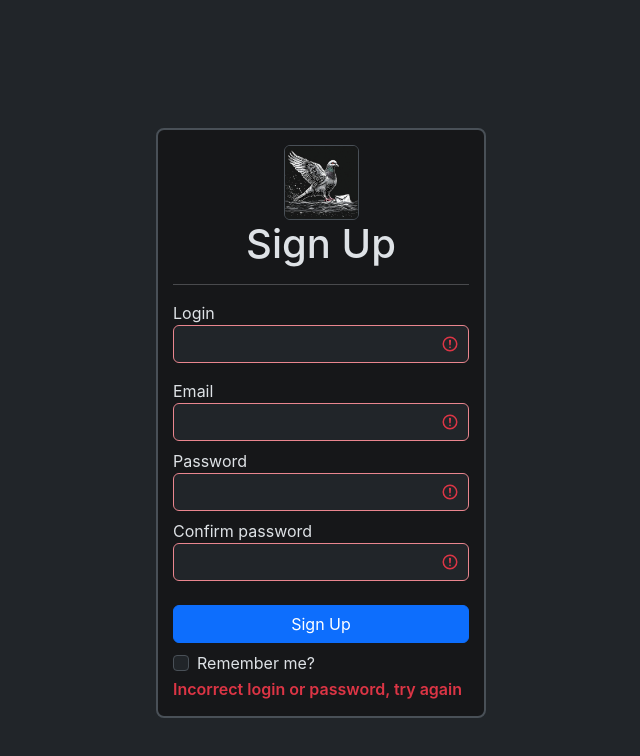
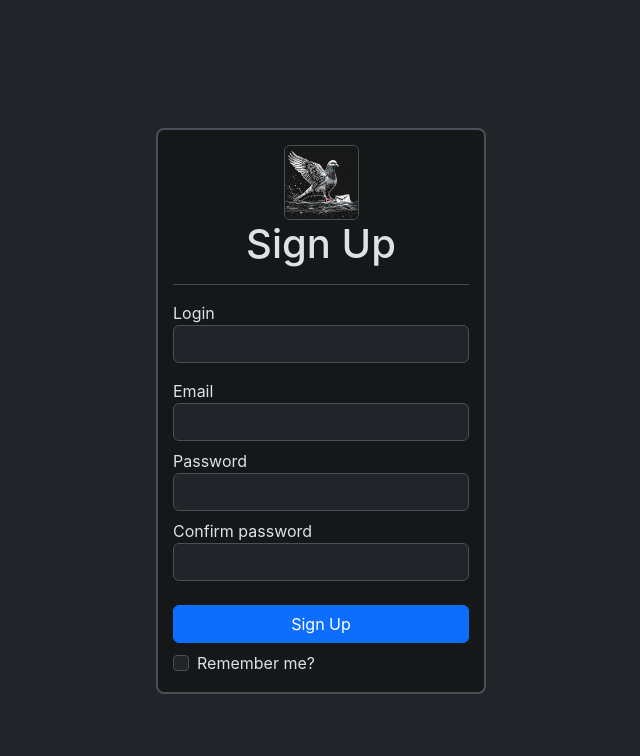
Before and after one commit to HoloTWW/simple-messanger, a React (Create React App) app in the folder front/: page /sign-up in a window 1280 px wide. Shown: the top 756 px of the page, without its empty margins (319-959 px from the left). Built offline with nearby package versions, Linux system fonts and the light colour scheme; no server answers.

Commit message:
fix: add sign-up link for sign-in page

```diff
--- a/front/src/page/Auth/SignIn.tsx
+++ b/front/src/page/Auth/SignIn.tsx
@@ -1,6 +1,6 @@
 import React, { useState } from "react";
 import { useAuth } from "../../components/AuthContext";
-import { useNavigate } from "react-router-dom";
+import { Link, useNavigate } from "react-router-dom";
 
 const SignIn = ()=>{
 
@@ -55,7 +55,7 @@ const SignIn = ()=>{
             <label>{label_pswd}</label>
             <input onChange={(value)=>setPassword(value.target.value)} className= {valid ? v_default : v_invalid } type="password"/>
         </div>
-
+        <Link to={"/sign-up"}>Or sign up?</Link>
         <div className="mt-4 row mx-auto">
             <button onClick={handleOnSubmit} className="btn btn-primary">Sign In</button>
         </div>
--- a/front/src/page/Auth/SignUp.tsx
+++ b/front/src/page/Auth/SignUp.tsx
@@ -5,7 +5,7 @@ const SignUp = ()=>{
     const [login,setLogin] = useState<string>();
     const [password,setPassword] = useState<string>();
 
-    const [valid,setValid] = useState(false);
+    const [valid,setValid] = useState(true);
 
     const styleContainer = {
         width:"100%",
```
